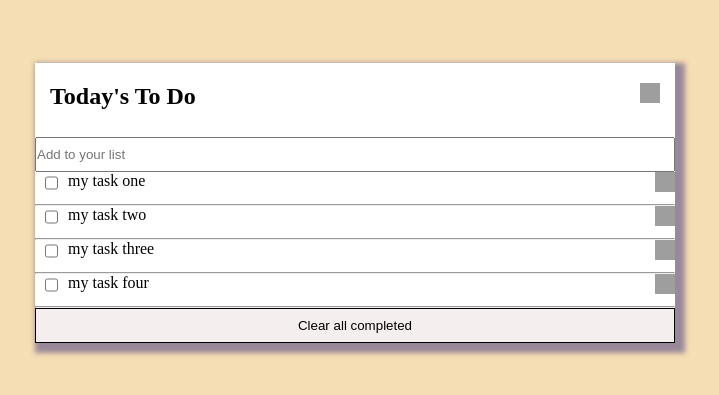
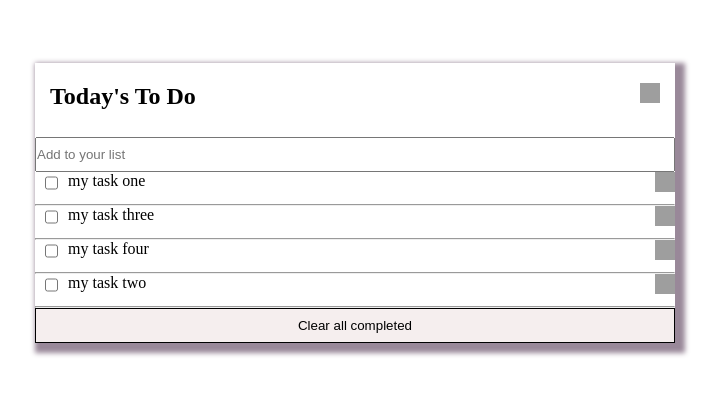
Before and after one commit to sentayhu19/To-Do-list, a website built with webpack: page src/index.html in a window 1280 px wide. Shown: the part 129-524 px from the top of the page, without its empty margins (285-1004 px from the left). Built offline with nearby package versions, Linux system fonts and the light colour scheme; grey boxes are pictures that could not be loaded.

Commit message:
sort and some css styling added

```diff
--- a/src/index.js
+++ b/src/index.js
@@ -7,26 +7,26 @@ const list = [
     completed: true,
   },
   {
-    index: 1,
+    index: 3,
     description: 'my task two',
     completed: true,
   },
   {
-    index: 2,
+    index: 1,
     description: 'my task three',
     completed: true,
   },
   {
-    index: 3,
+    index: 2,
     description: 'my task four',
-    completed: true,
+    completed: false,
   },
 ];
 const renderlists = () => {
   const listselector = document.getElementById('to-do-list');
   let render = '';
-  list.forEach((listItem) => {
-    render += ` <li><div class="main-item-wrap"><div class="listitems-wrap"><input type="checkbox" class="checkbox"> ${listItem.description}</div><img src="https://icon-library.com/images/three-vertical-dots-icon/three-vertical-dots-icon-6.jpg" alt="edit"></div></li> <hr> `;
+  list.sort((x, y) => x.index - y.index).forEach((listItem) => {
+    render += ` <li><div class="main-item-wrap"><div class="listitems-wrap"><input type="checkbox" class="checkbox" ${list.completed ? 'checked' : ''} > ${listItem.description}</div><img src="https://icon-library.com/images/three-vertical-dots-icon/three-vertical-dots-icon-6.jpg" alt="edit"></div></li> <hr> `;
   });
   listselector.innerHTML = render;
 };
--- a/src/style.css
+++ b/src/style.css
@@ -5,7 +5,7 @@
 }
 
 body {
-  background-color: wheat;
+  background-color: white;
 }
 
 .main-wrap {
```
